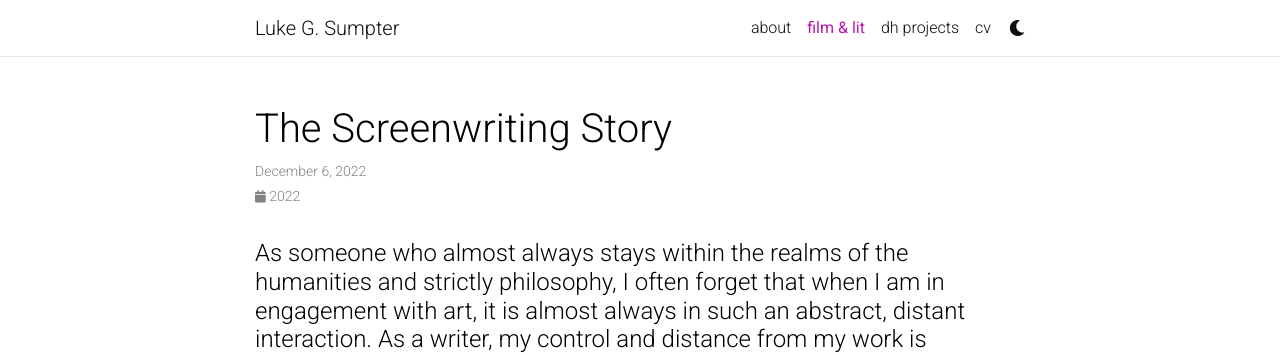
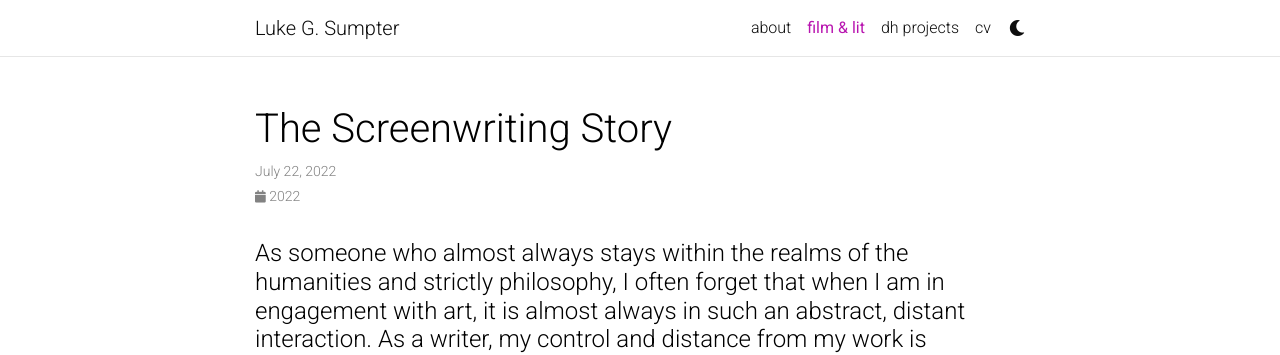
Before and after one commit to lgsump/lgsump.github.io, a Jekyll site: the page built from _posts/2022-07-22-screenwriting-festival.md, in a window 1280 px wide and 900 px high. Shown: the top 355 px of the window. Built offline with Jekyll 4.4.1, drawn with Linux system fonts in a browser that asks for light colours; comment, search, counter and statistics services are not loaded; a style sheet for code colours, icons or effects is not loaded; some of the changed lines change nothing that is shown.

Commit message:
Update 2022-07-22-screenwriting-festival.md

```diff
--- a/_posts/2022-07-22-screenwriting-festival.md
+++ b/_posts/2022-07-22-screenwriting-festival.md
@@ -1,7 +1,7 @@
 ---
 layout: post
 title:  The Screenwriting Story
-date:   2022-12-06 12:30:12
+date:   2022-07-22 19:23:54
 description: My experience at a screenwriting festival and my internal conversation it inspired.
 tags:
 categories:
```
